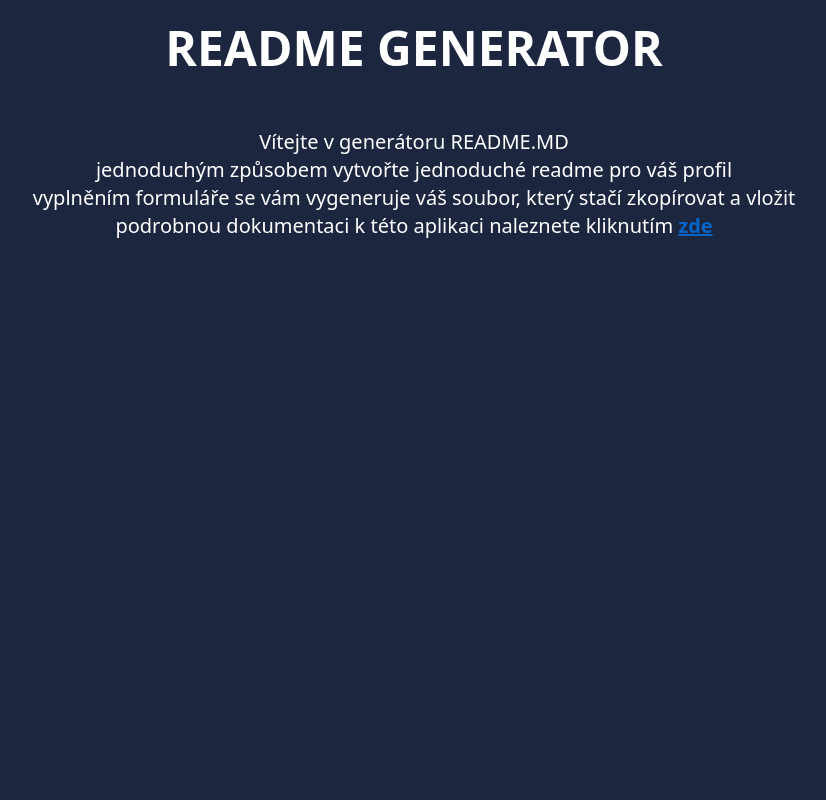
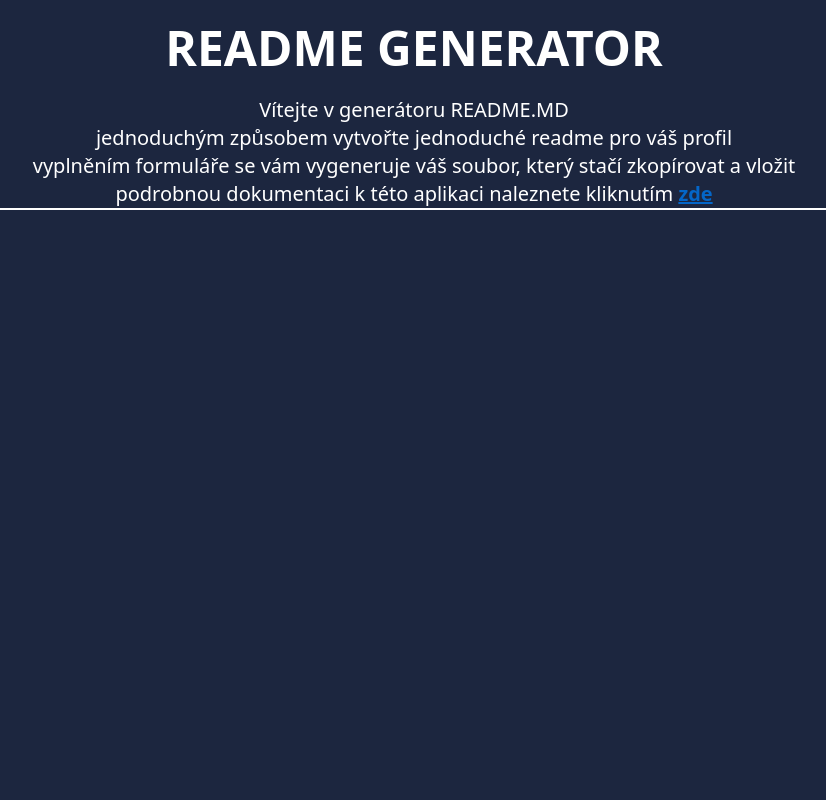
Before and after one commit to OndrejLosensky/generate-readme, a React (Create React App) app: page / in a window 1280 px wide. Shown: the top 800 px of the page, without its empty margins (226-1052 px from the left). Built offline with nearby package versions, Linux system fonts and the light colour scheme; the HTML template or start-up script is replaced by a standard one.

Commit message:
přidání border-b pro popisek section

```diff
--- a/src/components/createReadme/CreateReadme.js
+++ b/src/components/createReadme/CreateReadme.js
@@ -138,8 +138,8 @@ ${newShortDescription}
     <div>
       <h1 className='uppercase text-5xl font-bold text-center text-whiteText py-6'> Readme generator</h1>
       {/* Sekce s popiskem */}
-      <div>
-        <p className='text-whiteText text-xl text-center pt-8 pb-[600px] font-light'>
+      <div className='h-screen'>
+        <p className='text-whiteText text-xl text-center justify-center font-light border-b-2 border-whiteText'>
           <p> Vítejte v generátoru README.MD </p>
           <p> jednoduchým způsobem vytvořte jednoduché readme pro váš profil </p>
           <p> vyplněním formuláře se vám vygeneruje váš soubor, který stačí zkopírovat a vložit </p>
```
